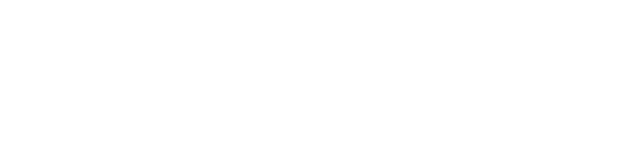
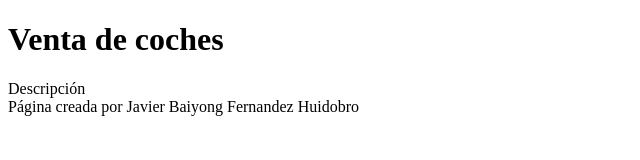
Before and after one commit to vjp-javierbFH/DIW, a plain HTML site: page FernandezHuidobroJavier-Proyecto/PaginaBienvenida.html in a window 1280 px wide. Shown: the whole page, without its empty margins (0-640 px from the left). Drawn offline with Linux system fonts and the light colour scheme.

Commit message:
creacion de paginas html y estilos css

```diff
--- a/FernandezHuidobroJavier-Proyecto/PaginaBienvenida.html
+++ b/FernandezHuidobroJavier-Proyecto/PaginaBienvenida.html
@@ -7,6 +7,14 @@
     <link rel="stylesheet" href="css/bienvenida.css">
 </head>
 <body>
-
+    <header>
+        <h1>Venta de coches</h1>
+    </header>
+    <nav>
+        Descripción
+    </nav>
+    <footer>
+        Página creada por Javier Baiyong Fernandez Huidobro
+    </footer>
 </body>
 </html>
```
